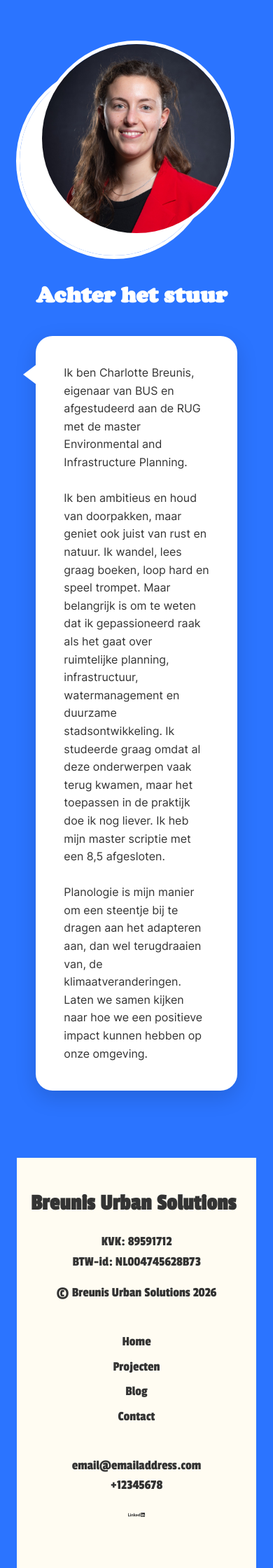
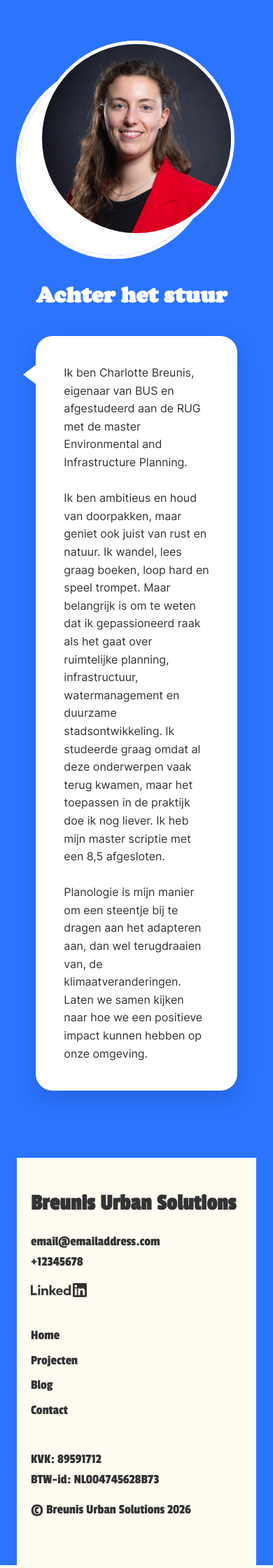
Before and after one commit to TheRealEdd/BreunisUrbanSolutions, a Jekyll site: the page built from index.html, in a window 390 px wide. Shown: the part 3465-5705 px from the top of the page at 70% size. Built offline with Jekyll 4.4.1, drawn with Linux system fonts in a browser that asks for light colours.

Commit message:
Footer fixes

```diff
--- a/_layouts/default.html
+++ b/_layouts/default.html
@@ -60,7 +60,7 @@
       </div>
       <div class="col-bottom align-right">
         <a href="https://linkedin.com" target="_blank" rel="noopener noreferrer" class="linkedin-link" aria-label="LinkedIn">
-          <svg class="linkedin-logo" viewBox="0 0 84 21" preserveAspectRatio="xMinYMin meet" xmlns="http://www.w3.org/2000/svg" xmlns:xlink="http://www.w3.org/1999/xlink" version="1.1" focusable="false" class="lazy-loaded" aria-busy="false">
+          <svg class="linkedin-logo-footer" viewBox="0 0 84 21" preserveAspectRatio="xMinYMin meet" xmlns="http://www.w3.org/2000/svg" xmlns:xlink="http://www.w3.org/1999/xlink" version="1.1" focusable="false" class="lazy-loaded" aria-busy="false">
             <g class="inbug" stroke="none" stroke-width="1" fill="none" fill-rule="evenodd">
                 <path d="M19.479,0 L1.583,0 C0.727,0 0,0.677 0,1.511 L0,19.488 C0,20.323 0.477,21 1.333,21 L19.229,21 C20.086,21 21,20.323 21,19.488 L21,1.511 C21,0.677 20.336,0 19.479,0" class="bug-text-color" transform="translate(63.000000, 0.000000)"></path>
                 <path d="M82.479,0 L64.583,0 C63.727,0 63,0.677 63,1.511 L63,19.488 C63,20.323 63.477,21 64.333,21 L82.229,21 C83.086,21 84,20.323 84,19.488 L84,1.511 C84,0.677 83.336,0 82.479,0 Z M71,8 L73.827,8 L73.827,9.441 L73.858,9.441 C74.289,8.664 75.562,7.875 77.136,7.875 C80.157,7.875 81,9.479 81,12.45 L81,18 L78,18 L78,12.997 C78,11.667 77.469,10.5 76.227,10.5 C74.719,10.5 74,11.521 74,13.197 L74,18 L71,18 L71,8 Z M66,18 L69,18 L69,8 L66,8 L66,18 Z M69.375,4.5 C69.375,5.536 68.536,6.375 67.5,6.375 C66.464,6.375 65.625,5.536 65.625,4.5 C65.625,3.464 66.464,2.625 67.5,2.625 C68.536,2.625 69.375,3.464 69.375,4.5 Z" class="background" fill="currentColor"></path>
--- a/styles.css
+++ b/styles.css
@@ -323,8 +323,7 @@
 /* --- SVG Icon Styling --- */
 .linkedin-link {
   display: inline-block;
-  width: 24px;
-  height: 24px;
+  width: 5rem;
 }
 
 .linkedin-icon {
@@ -343,19 +342,36 @@
   .footer-grid {
     grid-template-columns: 1fr; /* Stack columns on tablet/mobile */
     gap: 40px;
-    text-align: center;
+    text-align: left;
   }
 
   .footer-col {
     min-height: auto; /* Allow natural heights when stacked */
     justify-content: center;
     gap: 15px;
+    order: 1;
   }
+
+    .footer-nav {
+        padding: 0;
+    }
 
   .text-right,
   .align-right {
-    text-align: center;
-    justify-content: center;
+    text-align: left;
+    justify-content: left;
+  }
+
+  .col-left {
+    order: 3;
+  }
+
+  .col-right {
+    order: 1;
+  }
+
+  .col-center {
+    order: 2;
   }
 }
 
```
